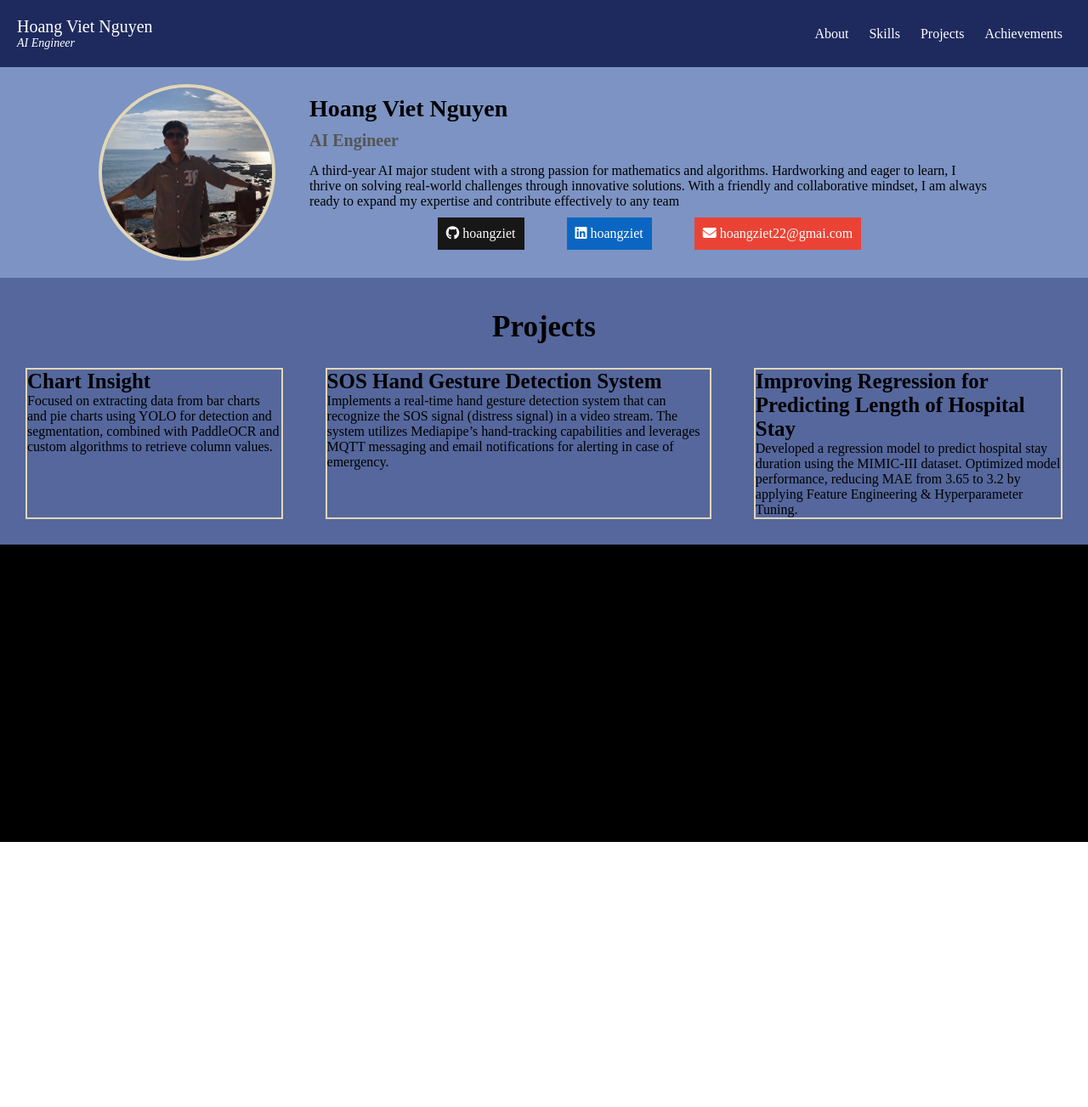
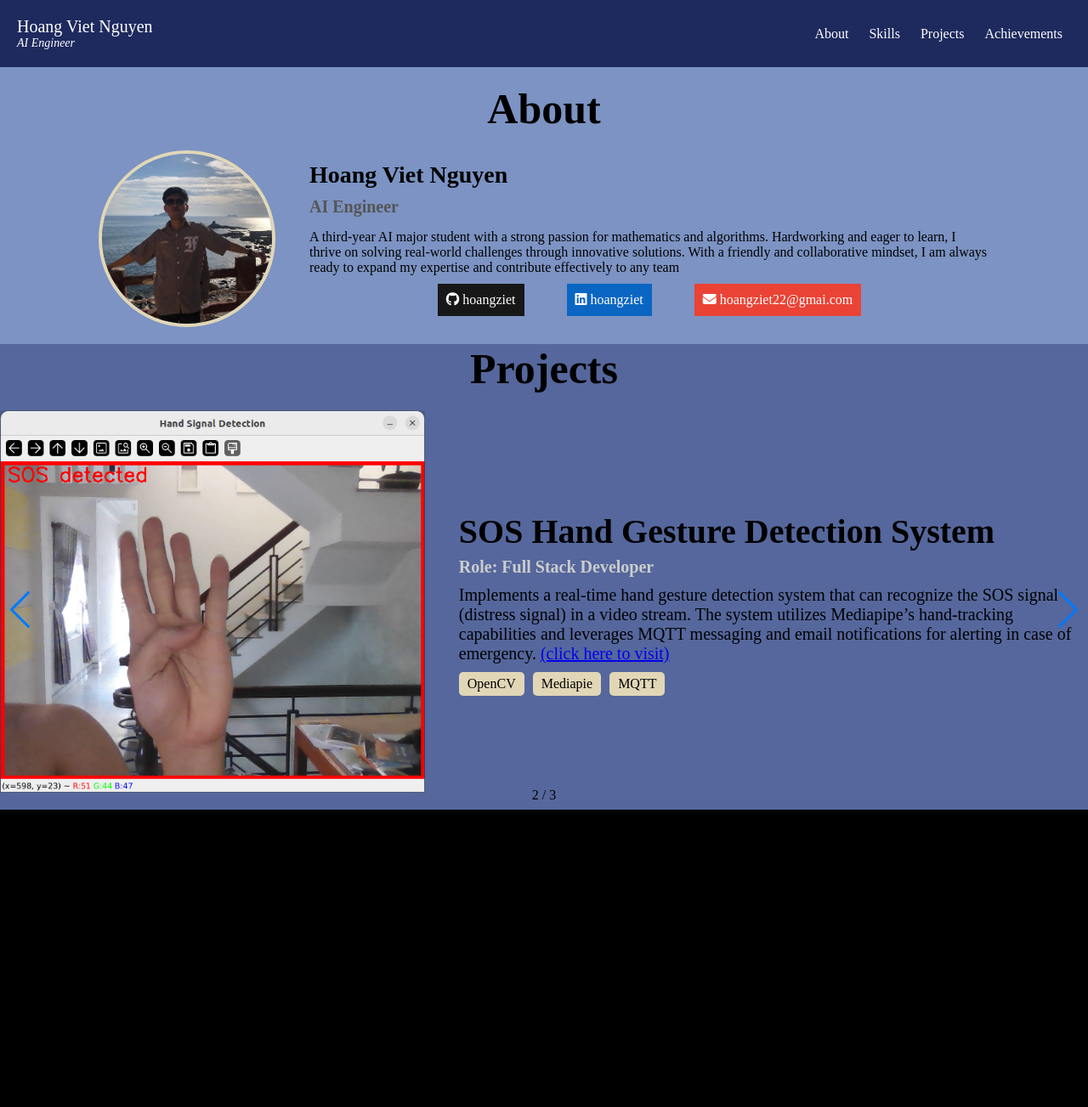
Before and after one commit to hoangziet/portfolio, a website built with Parcel: page index.html in a window 1280 px wide. Shown: the whole page at 85% size. Before the commit the page ends 991 px from the top, so only its background shows below. Built offline with nearby package versions, Linux system fonts and the light colour scheme.

Commit message:
update swiperjs for projects

```diff
--- a/index.html
+++ b/index.html
@@ -1,23 +1,26 @@
 <!DOCTYPE html>
 <html lang="en">
+
 <head>
-    <meta charset="UTF-8">
-    <meta name="viewport" content="width=device-width, initial-scale=1.0">
+    <meta charset="UTF-8" />
+    <meta name="viewport" content="width=device-width, initial-scale=1.0" />
     <title>Hoang Viet Nguyen</title>
-    <link rel="stylesheet" href="./style.css">
-    <link rel="stylesheet" href="https://cdnjs.cloudflare.com/ajax/libs/font-awesome/6.7.2/css/all.min.css">
+    <link rel="stylesheet" href="./style.css" />
+    <link rel="stylesheet" href="https://cdnjs.cloudflare.com/ajax/libs/font-awesome/6.7.2/css/all.min.css" />
     <script src="./script.js"></script>
+
+
+    <!-- Swiper -->
+    <link rel="stylesheet" href="https://unpkg.com/swiper/swiper-bundle.min.css" />
+    <script src="https://unpkg.com/swiper/swiper-bundle.min.js"></script>
 </head>
+
 <body>
     <div id="home">
-        <div class = "profile-container">
-            <div class="profile-name">
-                Hoang Viet Nguyen
+        <div class="profile-container">
+            <div class="profile-name">Hoang Viet Nguyen</div>
+            <p style="font-style: italic; font-size: 14px">AI Engineer</p>
         </div>
-            <p style="font-style: italic; font-size : 14px;">AI Engineer</p>
-
-        </div>
-
         <!-- navigation -->
         <nav>
             <a href="#about" class="topmenu">About</a>
@@ -27,19 +30,21 @@
         </nav>
     </div>
 
-
-
-
     <!-- about -->
     <section id="about">
-        <img src="./assets/images/profile.jpg" class="about-image" alt="profile.jpg">
+        <h2 class="section-header">About</h2>
+        <div class="about-container">
+            <img src="./assets/images/profile.jpg" class="about-image" alt="profile.jpg" />
             <div class="about-content">
                 <h1>Hoang Viet Nguyen</h1>
                 <h2>AI Engineer</h2>
                 <p>
-                A third-year AI major student with a strong passion for mathematics and algorithms. Hardworking
-                and eager to learn, I thrive on solving real-world challenges through innovative solutions. With a
-                friendly and collaborative mindset, I am always ready to expand my expertise and contribute effectively to any team
+                    A third-year AI major student with a strong passion for
+                    mathematics and algorithms. Hardworking and eager to learn,
+                    I thrive on solving real-world challenges through innovative
+                    solutions. With a friendly and collaborative mindset, I am
+                    always ready to expand my expertise and contribute
+                    effectively to any team
                 </p>
                 <div class="contact">
                     <a href="https://github.com/hoangziet" target="_blank" class="github">
@@ -49,43 +54,92 @@
                         <i class="fa-brands fa-linkedin"></i> hoangziet
                     </a>
                     <a href="mailto:hoangziet22@gmail.com" class="email">
-                    <i class="fa-solid fa-envelope"></i> hoangziet22@gmai.com
+                        <i class="fa-solid fa-envelope"></i>
+                        hoangziet22@gmai.com
                     </a>
+                </div>
             </div>
         </div>
     </section>
 
+
     <!-- projects -->
     <section id="projects">
-        <h2>Projects</h2>
+        <h2 class="section-header">Projects</h2>
+        <div class="swiper-container mySwiper">
+            <div class="swiper-wrapper">
+                <div class="swiper-slide">
                     <div class="project-container">
-            <!-- chart insight -->
-            <div class = "project-display">
-                <h3>Chart Insight</h3>
-                <p>
-                    Focused on extracting data from bar charts and pie charts using YOLO for detection and segmentation, combined with PaddleOCR and custom algorithms to retrieve column values.
+                        <img src="./assets/images/chart_insight.png" alt="">
+                        <div class="project-display">
+                            <h3 class="project-name">Chart Insight</h3>
+                            <h4 class="role">Role: Team Lead, AI Engineer</h4>
+                            <p class="project-description">
+                                Focused on extracting data from bar charts and pie
+                                charts using YOLO for detection and segmentation,
+                                combined with PaddleOCR and custom algorithms to
+                                retrieve column values. <a href="https://github.com/hoangziet/ChartInsight">(click here to visit)</a>
                             </p>
-            </div>
-
-            <!-- sos handsign -->
-            <div class = "project-display">
-                <h3>SOS Hand Gesture Detection System</h3>
-                <p>
-                    Implements a real-time hand gesture detection system that can recognize the SOS signal (distress
-    signal) in a video stream. The system utilizes Mediapipe’s hand-tracking capabilities and leverages
-    MQTT messaging and email notifications for alerting in case of emergency.
-                </p>
-            </div>
-
-            <!-- mimic iii -->
-            <div class = "project-display">
-                <h3>Improving Regression for Predicting Length of Hospital Stay</h3>
-                <p>
-                    Developed a regression model to predict hospital stay duration using the MIMIC-III dataset. Optimized model performance, reducing MAE from 3.65 to 3.2 by applying Feature Engineering & Hyperparameter Tuning.
-                </p>
+                            <ul class="tech-stack">
+                                <li>OpenCV</li>
+                                <li>YOLO</li>
+                                <li>Flask</li>
+                                <li>TensorFlow</li>
+                            </ul>
                         </div>
                     </div>
+                </div>
+                <div class="swiper-slide">
+                    <div class="project-container">
+                        <img src="./assets/images/sos.png" alt="">
+                        <div class="project-display">
+                            <h3 class="project-name">SOS Hand Gesture Detection System</h3>
+                            <h4 class="role">Role: Full Stack Developer</h4>
+                            <p class="project-description">
+                                Implements a real-time hand gesture detection system
+                                that can recognize the SOS signal (distress signal)
+                                in a video stream. The system utilizes Mediapipe’s
+                                hand-tracking capabilities and leverages MQTT
+                                messaging and email notifications for alerting in
+                                case of emergency. <a href="https://github.com/hoangziet/sos_handsign_detector">(click here to visit)</a>
+                            </p>
+                            <ul class="tech-stack">
+                                <li>OpenCV</li>
+                                <li>Mediapie</li>
+                                <li>MQTT</li>
+                            </ul>
+                        </div>
+                    </div>
+                </div>
+                <div class="swiper-slide">
+                    <div class="project-container">
+                        <img src="./assets/images/los.png" alt="">
+                        <div class="project-display">
+                            <h3 class="project-name">Improving LOS Regression</h3>
+                            <h4 class="role">Role: Team Lead, Data Engineer</h4>
+                            <p class="project-description">
+                                Developed a regression model to predict hospital
+                                stay duration using the MIMIC-III dataset. Optimized
+                                model performance, reducing MAE from 3.65 to 3.2 by
+                                applying Feature Engineering & Hyperparameter
+                                Tuning. <a href="https://drive.google.com/file/d/1DnL3JS7tH-31EX5GI7GYJhBiq4lARsLX/view?usp=sharing">(click here to visit)</a>
+                            </p>
+                            <ul class="tech-stack">
+                                <li>Scikit-learn</li>
+                                <li>XGboost</li>
+                                <li>PostgreSQL</li>
+                            </ul>
+                        </div>
+                    </div>
+                </div>
+            </div>
+            <div class="swiper-button-next"></div>
+            <div class="swiper-button-prev"></div>
+            <div class="swiper-pagination"></div>
+        </div>
     </section>
+
+
 
     <!-- skills -->
     <section id="skills">
@@ -93,24 +147,26 @@
         <!-- technical skill -->
         <div>
             Technicall skills
-                <div>Programming Languages: Proficient in Python, C++, and C.
-                    Artificial Intelligence: Practical experience with AI frameworks like Keras, TensorFlow, PyTorch, and Scikit-learn.
-
-                    Data Analysis: Skilled in data visualization and storytelling using Matplotlib, Seaborn, Power BI, and R.
+            <div>
+                Programming Languages: Proficient in Python, C++, and C.
+                Artificial Intelligence: Practical experience with AI
+                frameworks like Keras, TensorFlow, PyTorch, and
+                Scikit-learn. Data Analysis: Skilled in data visualization
+                and storytelling using Matplotlib, Seaborn, Power BI, and R.
                 Web Development: Understanding core web technologies,
-    including HTML, CSS, and JavaScript
-                    Tool, OS and Platforms: Linux, Anaconda, Git, GitHub.
-
-                    Web Scraping: Proficient in extracting data using Python libraries such as BeautifulSoup, Selenium, and Scrapy.
-
-                    Database & Cloud: MySQL, SQL Server, SQLite, Azure Cloud.
+                including HTML, CSS, and JavaScript Tool, OS and Platforms:
+                Linux, Anaconda, Git, GitHub. Web Scraping: Proficient in
+                extracting data using Python libraries such as
+                BeautifulSoup, Selenium, and Scrapy. Database & Cloud:
+                MySQL, SQL Server, SQLite, Azure Cloud.
             </div>
         </div>
 
         <div>
             Soft skill
             <div>
-                    Soft Skills: Problem-solving & Critical Thinking, Team Collaboration, Communication, Active Listening.
+                Soft Skills: Problem-solving & Critical Thinking, Team
+                Collaboration, Communication, Active Listening.
             </div>
         </div>
     </section>
@@ -122,19 +178,31 @@
             <h3>Achievements</h3>
             <ul>
                 <li>Gold Medal in FPT JS Hackathon. (2022)</li>
-                <li>Top 10 in Olympic Math Competition (Algebra Category). (2023)</li>
+                <li>
+                    Top 10 in Olympic Math Competition (Algebra Category).
+                    (2023)
+                </li>
                 <li>Honorable student for all semesters. (2022 - Now)</li>
-                <li>Full Scholarship awarded through the FPT IQ Assessment Exam. (2021)</li>
+                <li>
+                    Full Scholarship awarded through the FPT IQ Assessment
+                    Exam. (2021)
+                </li>
             </ul>
         </div>
         <div id="certifications">
             <h3>Certifications</h3>
             <ul>
                 <li>TOEIC Listening & Reading (Score: 850). (2025)</li>
-                <li>IBM Introduction to Machine Learning Specialization (2024).</li>
-                <li>DeepLearning.AI Deep Learning Specialization (2025).</li>
+                <li>
+                    IBM Introduction to Machine Learning Specialization
+                    (2024).
+                </li>
+                <li>
+                    DeepLearning.AI Deep Learning Specialization (2025).
+                </li>
             </ul>
         </div>
     </section>
 </body>
+
 </html>
--- a/script.js
+++ b/script.js
@@ -0,0 +1,17 @@
+window.addEventListener("DOMContentLoaded", function () {
+    var swiper = new Swiper(".mySwiper", {
+        pagination: {
+            el: ".swiper-pagination",
+            type: "fraction",
+        },
+        navigation: {
+            nextEl: ".swiper-button-next",
+            prevEl: ".swiper-button-prev",
+        },
+        autoplay: {
+            delay: 4000,
+            disableOnInteraction: false,
+        },
+        loop: true,
+    });
+});
--- a/style.css
+++ b/style.css
@@ -12,6 +12,12 @@
     padding: 20px;
     color: white;
     /* position: fixed; */
+}
+
+.section-header {
+    font-size: 50px;
+    text-align: center;
+    margin-bottom: 20px;
 }
 
 .profile-name {
@@ -32,19 +38,23 @@
 
 /* about */
 #about {
-    display: flex;
     padding: 20px;
     background-color: #7C93C3;
-    align-items: center;
-    justify-content: center;
-    gap: 40px;
 }
+
 
 .about-image {
     width: 200px;
     height: 200px;
     border-radius: 50%;
     border: #E1D7B7 4px solid;
+}
+
+.about-container {
+    display: flex;
+    align-items: center;
+    justify-content: center;
+    gap: 40px;
 }
 
 .about-content p {
@@ -109,34 +119,59 @@
 /* projects */
 #projects {
     background-color: #55679C;
-    padding: 30px;
 }
 
-#projects h2 {
-    text-align: center;
-    font-size: 35px;
-    line-height: 1.6;
-    margin-bottom: 20px;
+.swiper-container {
+    width: 100%;
+    position: relative;
+    overflow: hidden;
+    max-width: 1600px;
+    margin: 0 auto;
+    padding-bottom: 20px;
 }
 
 .project-container {
     display: flex;
-    gap: 50px;
+    gap: 40px;
+    align-items: center;
 }
 
-.project-container h3 {
-    font-size: 25px;
+.project-container img {
+    max-height: 450px;
 }
 
-.project-display {
-    border: #E1D7B7 2px solid;
+.project-name {
+    font-size: 40px;
+    line-height: 1.5;
 }
 
-.project-display:hover {
-    border: gold 3px solid;
-    transform: translateY(-4px);
-    transition: transform 0.3s ease;
+.role {
+    font-size: 20px;
+    margin-bottom: 10px;
+    color: #ccc;
 }
+
+.project-description {
+    font-size: 20px;
+    margin-bottom: 10px;
+}
+
+.tech-stack {
+    display: flex;
+    gap: 10px;
+    list-style: none;
+    text-wrap: wrap;
+}
+.tech-stack li {
+    background-color: #E1D7B7;
+    border-radius: 5px;
+    padding: 5px 10px;
+}
+.swiper-pagination {
+    position: absolute;
+}
+
+
 
 /* skills */
 #skills {
```
Also changed, not shown: package.json (added, +10 -0 lines), assets/images/chart_insight.png (added), assets/images/los.png (added), assets/images/sos.png (added). Lines whose indentation alone changed are shown as unchanged.
